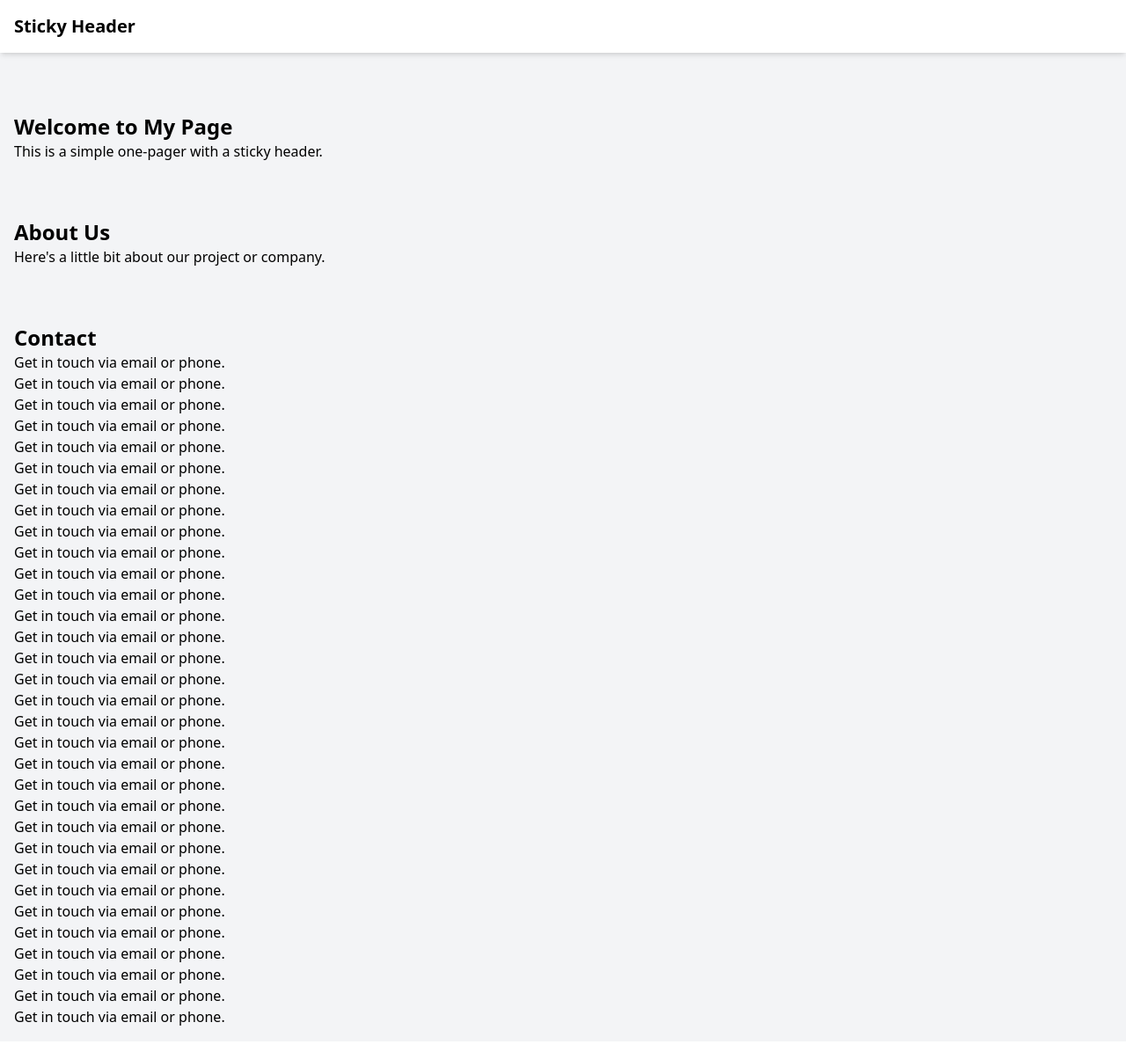
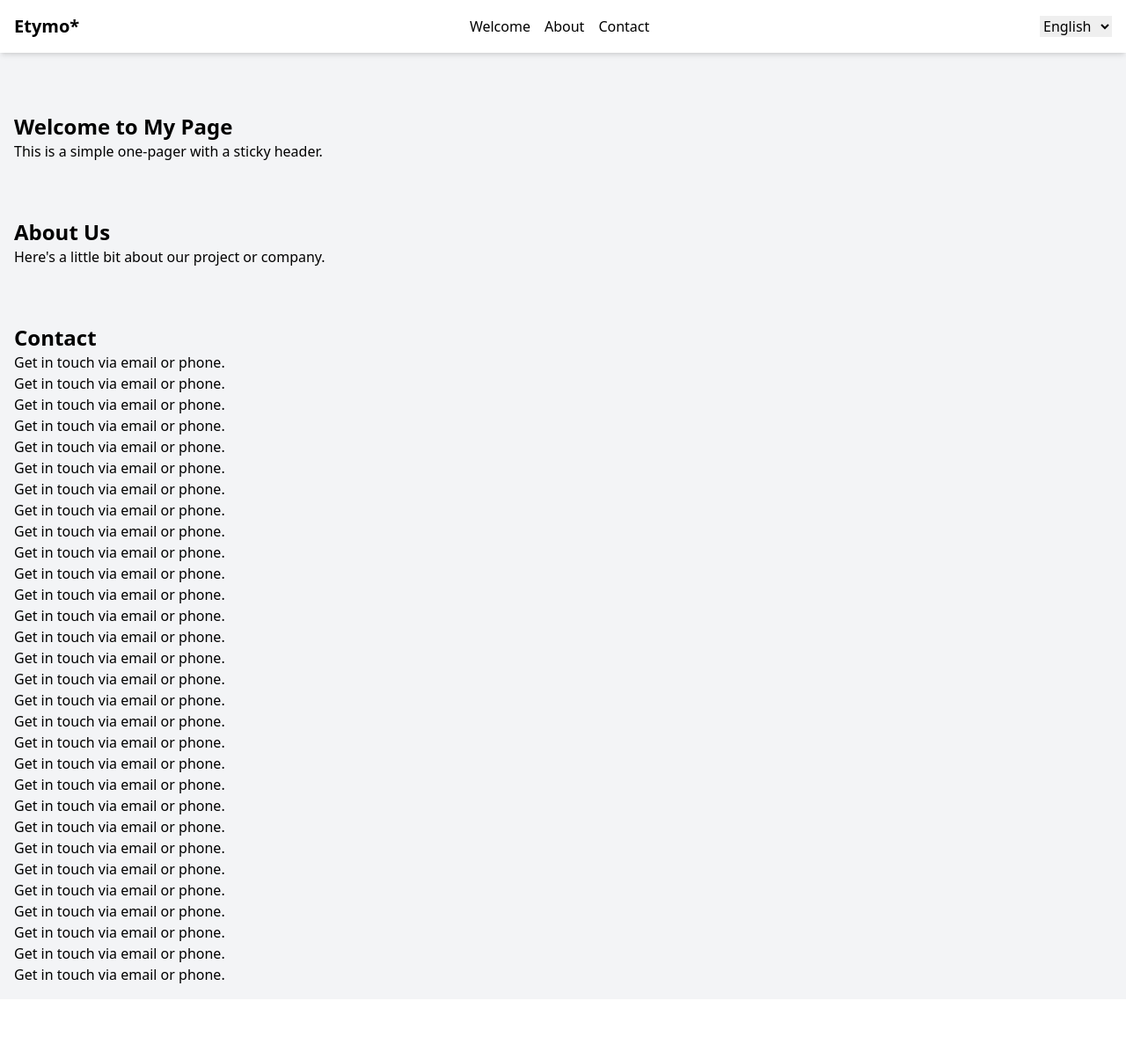
Before and after one commit to olivierpierre85/etymo, a Vue app: page / in a window 1280 px wide. Shown: the top 1204 px of the page at 88% size. After the commit the page ends 1168 px from the top, so only its background shows below. Built offline with nearby package versions, Linux system fonts and the light colour scheme; the HTML template or start-up script is replaced by a standard one.

Commit message:
multilingual test

```diff
--- a/package.json
+++ b/package.json
@@ -10,7 +10,8 @@
   },
   "dependencies": {
     "core-js": "^3.6.4",
-    "vue": "^2.6.11"
+    "vue": "^2.6.11",
+    "vue-i18n": "^9.13.1"
   },
   "devDependencies": {
     "@vue/cli-plugin-babel": "^5.0.8",
--- a/src/App.vue
+++ b/src/App.vue
@@ -1,51 +1,61 @@
 <template>
   <div class="min-h-screen bg-gray-100">
-    <header class="bg-white shadow-md p-4 fixed w-full top-0 left-0 z-10">
-      <h1 class="text-xl font-bold">Sticky Header</h1>
+    <header class="bg-white shadow-md p-4 fixed w-full top-0 left-0 z-10 flex justify-between items-center">
+      <h1 class="text-xl font-bold">Etymo*</h1>
+      <nav>
+        <ul class="flex space-x-4">
+          <li><button @click="scrollToSection('welcome')">Welcome</button></li>
+          <li><button @click="scrollToSection('about')">About</button></li>
+          <li><button @click="scrollToSection('contact')">Contact</button></li>
+        </ul>
+      </nav>
+      <select v-model="currentLanguage">
+        <option value="en">English</option>
+        <option value="fr">Français</option>
+        <option value="es">Español</option>
+      </select>
     </header>
     <div class="pt-20">
-      <section class="my-8 p-4">
+      <section id="welcome" class="my-8 p-4">
         <h2 class="text-2xl font-semibold">Welcome to My Page</h2>
         <p>This is a simple one-pager with a sticky header.</p>
       </section>
-      <section class="my-8 p-4">
+      <section id="about" class="my-8 p-4">
         <h2 class="text-2xl font-semibold">About Us</h2>
         <p>Here's a little bit about our project or company.</p>
       </section>
-      <section class="my-8 p-4">
+      <section id="contact" class="my-8 p-4">
         <h2 class="text-2xl font-semibold">Contact</h2>
-        <p>Get in touch via email or phone.</p>
-        <p>Get in touch via email or phone.</p>
-        <p>Get in touch via email or phone.</p>
-        <p>Get in touch via email or phone.</p>
-        <p>Get in touch via email or phone.</p>
-        <p>Get in touch via email or phone.</p>
-        <p>Get in touch via email or phone.</p>
-        <p>Get in touch via email or phone.</p>
-        <p>Get in touch via email or phone.</p>
-        <p>Get in touch via email or phone.</p>
-        <p>Get in touch via email or phone.</p>
-        <p>Get in touch via email or phone.</p>
-        <p>Get in touch via email or phone.</p>
-        <p>Get in touch via email or phone.</p>
-        <p>Get in touch via email or phone.</p>
-        <p>Get in touch via email or phone.</p>
-        <p>Get in touch via email or phone.</p>
-        <p>Get in touch via email or phone.</p>
-        <p>Get in touch via email or phone.</p>
-        <p>Get in touch via email or phone.</p>
-        <p>Get in touch via email or phone.</p>
-        <p>Get in touch via email or phone.</p>
-        <p>Get in touch via email or phone.</p>
-        <p>Get in touch via email or phone.</p>
-        <p>Get in touch via email or phone.</p>
-        <p>Get in touch via email or phone.</p>
-        <p>Get in touch via email or phone.</p>
-        <p>Get in touch via email or phone.</p>
-        <p>Get in touch via email or phone.</p>
-        <p>Get in touch via email or phone.</p>
-        <p>Get in touch via email or phone.</p>
-        <p>Get in touch via email or phone.</p>
+        <p>{{ t('contact') }}</p>
+        <p>{{ t('contact') }}</p>
+        <p>{{ t('contact') }}</p>
+        <p>{{ t('contact') }}</p>
+        <p>{{ t('contact') }}</p>
+        <p>{{ t('contact') }}</p>
+        <p>{{ t('contact') }}</p>
+        <p>{{ t('contact') }}</p>
+        <p>{{ t('contact') }}</p>
+        <p>{{ t('contact') }}</p>
+        <p>{{ t('contact') }}</p>
+        <p>{{ t('contact') }}</p>
+        <p>{{ t('contact') }}</p>
+        <p>{{ t('contact') }}</p>
+        <p>{{ t('contact') }}</p>
+        <p>{{ t('contact') }}</p>
+        <p>{{ t('contact') }}</p>
+        <p>{{ t('contact') }}</p>
+        <p>{{ t('contact') }}</p>
+        <p>{{ t('contact') }}</p>
+        <p>{{ t('contact') }}</p>
+        <p>{{ t('contact') }}</p>
+        <p>{{ t('contact') }}</p>
+        <p>{{ t('contact') }}</p>
+        <p>{{ t('contact') }}</p>
+        <p>{{ t('contact') }}</p>
+        <p>{{ t('contact') }}</p>
+        <p>{{ t('contact') }}</p>
+        <p>{{ t('contact') }}</p>
+        <p>{{ t('contact') }}</p>
       </section>
     </div>
   </div>
@@ -54,3 +64,31 @@
 <style scoped>
 /* Additional styling can go here */
 </style>
+
+<script>
+import langData from './assets/languages';
+
+export default {
+  data() {
+    return {
+      currentLanguage: 'en'  // default language
+    };
+  },
+  methods: {
+    t(key) {
+      return langData[this.currentLanguage][key] || `[Translation missing for '${key}']`;
+    },
+    scrollToSection(sectionId) {
+      const section = document.getElementById(sectionId);
+      if (section) {
+        const headerOffset = 70; // Height of your header
+        const sectionTop = section.offsetTop - headerOffset;
+        window.scrollTo({
+          top: sectionTop,
+          behavior: 'smooth'
+        });
+      }
+    }
+  }
+}
+</script>
--- /dev/null
+++ b/src/assets/languages.js
@@ -0,0 +1,18 @@
+// src/languages.js
+export default {
+  en: {
+    welcome: "Welcome to My Page",
+    about: "Here's a little bit about our project or company.",
+    contact: "Get in touch via email or phone."
+  },
+  fr: {
+    welcome: "Bienvenue sur ma page",
+    about: "Voici un peu sur notre projet ou entreprise.",
+    contact: "Contactez-nous par e-mail ou téléphone."
+  },
+  es: {
+    welcome: "Bienvenido a mi página",
+    about: "Aquí hay un poco sobre nuestro proyecto o compañía.",
+    contact: "Póngase en contacto via email o teléfono."
+  }
+};
```
Also changed, not shown: 1 other file (tests, documents, lock files or other folders).
